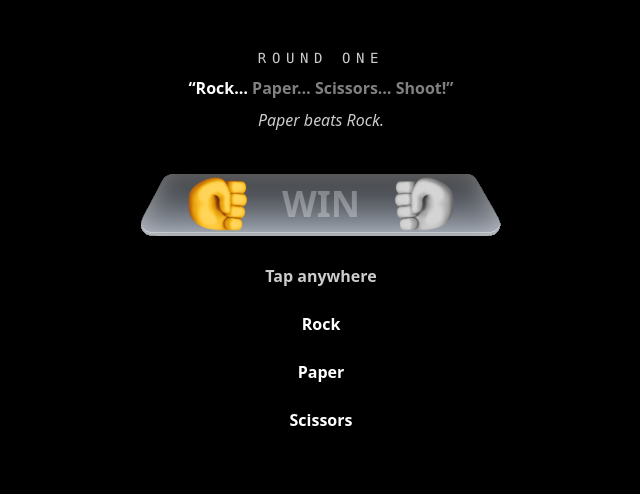
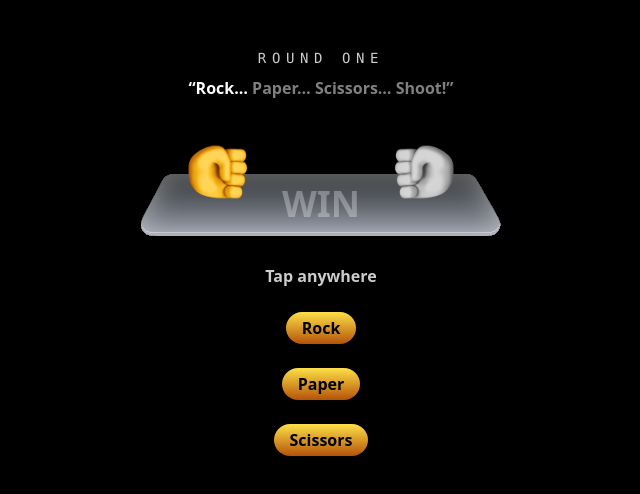
Before and after one commit to nweii/odin-RockPaperScissors, a plain HTML site: page index.html in a window 1280 px wide. Shown: the whole page, without its empty margins (319-959 px from the left). Drawn offline with Linux system fonts and the light colour scheme.

Commit message:
correct class mistake in choice buttons

```diff
--- a/index.html
+++ b/index.html
@@ -20,10 +20,10 @@
 			<span class="opacity-50">Scissors…</span>
 			<span class="opacity-50">Shoot!”</span>
 		</p>
-		<p id="outcome" class="absolute inset-x-0 bottom-0 translate-y-8 italic opacity-80">Paper beats Rock.</p>
+		<p id="outcome" class="hidden absolute inset-x-0 bottom-0 translate-y-8 italic opacity-80">Outcome.</p>
 	</div>
 	<div id="stage" class="relative mt-12">
-		<div id="hands" class="absolute inset-0 -top-7 flex flex-row justify-between px-12 h-[64px]">
+		<div id="hands" class="absolute inset-0 -top-8 flex flex-row justify-between px-12 h-[64px] transition">
 			<img src="/assets/Player-Rock.png" alt="An emoji of a human fist representing the player's 'rock.'">
 			<img class="grayscale" src="/assets/Opponent-Rock.png" alt="An emoji of a human fist representing the opponent's 'rock.'">
 		</div>
@@ -33,10 +33,10 @@
 		</div>
 	</div>
 	<p class="opacity-80 font-semibold">Tap anywhere</p>
-	<div id="choices" class="flex flex-col gap-6 items-center font-bold">
-		<button class="choice">Rock</button>
-		<button class="choice">Paper</button>
-		<button class="choice">Scissors</button>
+	<div id="choices" class=" flex flex-col gap-6 items-center font-bold">
+		<button class="btn">Rock</button>
+		<button class="btn">Paper</button>
+		<button class="btn">Scissors</button>
 	</div>
 	<script src="/game.js"></script>
 </body>
```
